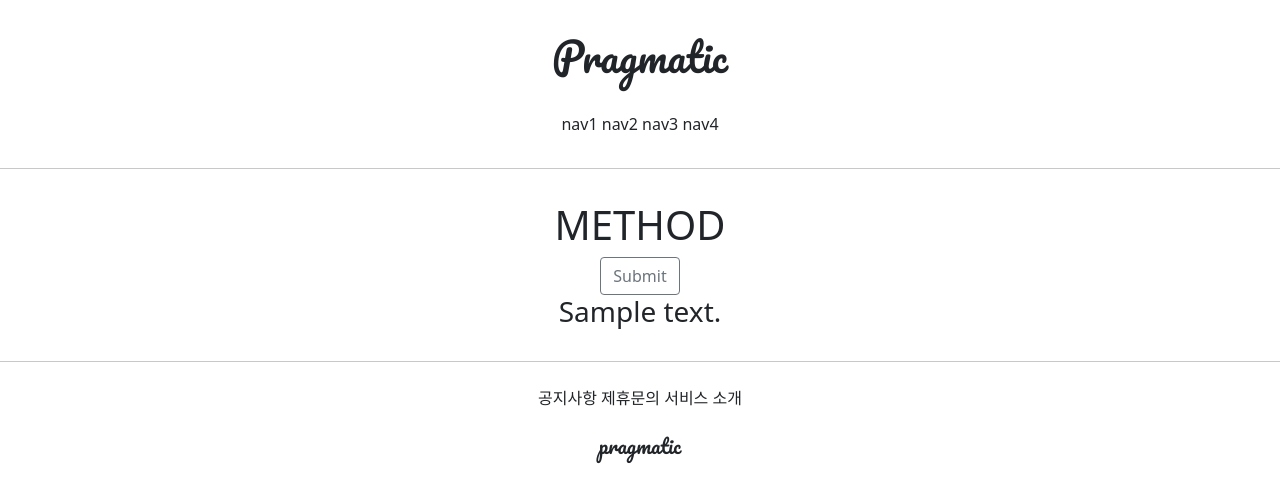
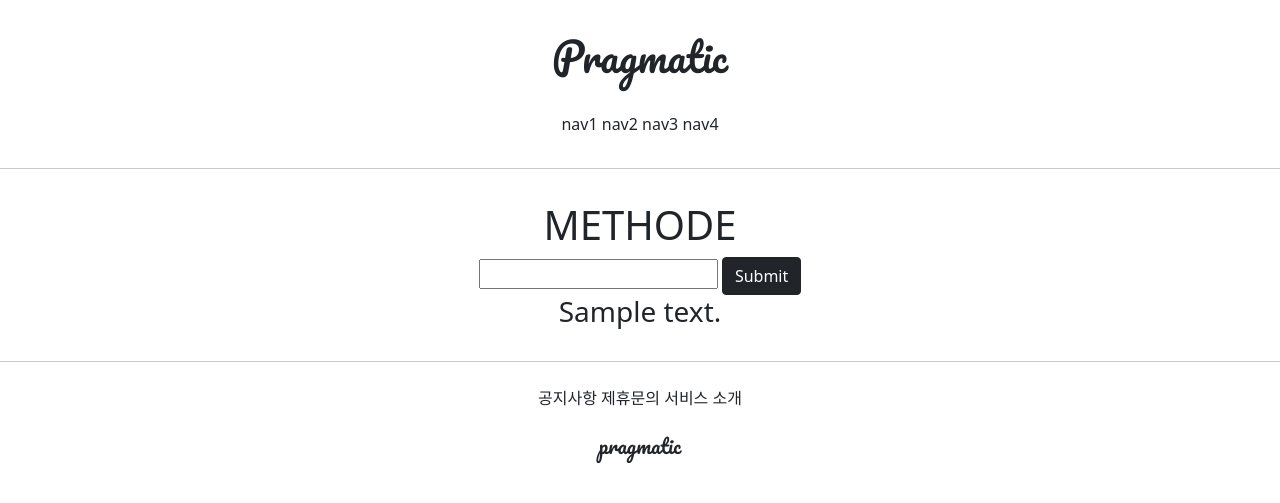
Before and after one commit to JeongJuyeony/gis_6ban_2, a Django app: template accountapp/templates/accountapp/hello_world.html in a window 1280 px wide. Shown: the top 503 px of the page. Run offline with Django 3.2, Linux system fonts and the light colour scheme; the template is opened without the code that fills it: most values are stand-ins (such as "Sample title", 1, 10 or a date in 2020).

Commit message:
7/12 gis_6ban class commit 1

```diff
--- a/accountapp/templates/accountapp/hello_world.html
+++ b/accountapp/templates/accountapp/hello_world.html
@@ -1,15 +1,21 @@
+{#base.html에서 가져와서 이곳에서 변경#}
 {% extends 'base.html' %}
 
+{#base.html에서 선언했던 블럭안에 밑의 내용에 들어감#}
 {% block content %}
 
     <div style="text-align: center; margin: 2rem;">
-        <h1>METHOD</h1>
+        <h1>METHODE</h1>
+
         <form action="/accounts/hello_world/" method="post">
             {% csrf_token %}
-            <input type="submit" class="btn btn-outline-secondary">
+            {#name : 어떤 이름을 가지고 서버에 보내질 것인지 지정#}
+            <input type="text" name="input_text">
+            <input type="submit" class="btn btn-dark">
         </form>
 
-        <h3> {{ text }}</h3>
+        <h3>{{ text }}</h3>
+
     </div>
 
 {% endblock %}
--- a/accountapp/views.py
+++ b/accountapp/views.py
@@ -6,6 +6,8 @@ from django.shortcuts import render
 
 def hello_world(request):
     if request.method == "POST":
-        return render(request, 'accountapp/hello_world.html', context={'text': 'POST METHOD!'})
+
+        temp = request.POST.get('input_text')
+        return render(request, 'accountapp/hello_world.html', context={'text': temp})
     else:
         return render(request, 'accountapp/hello_world.html', context={'text': 'GET METHOD!'})
```
